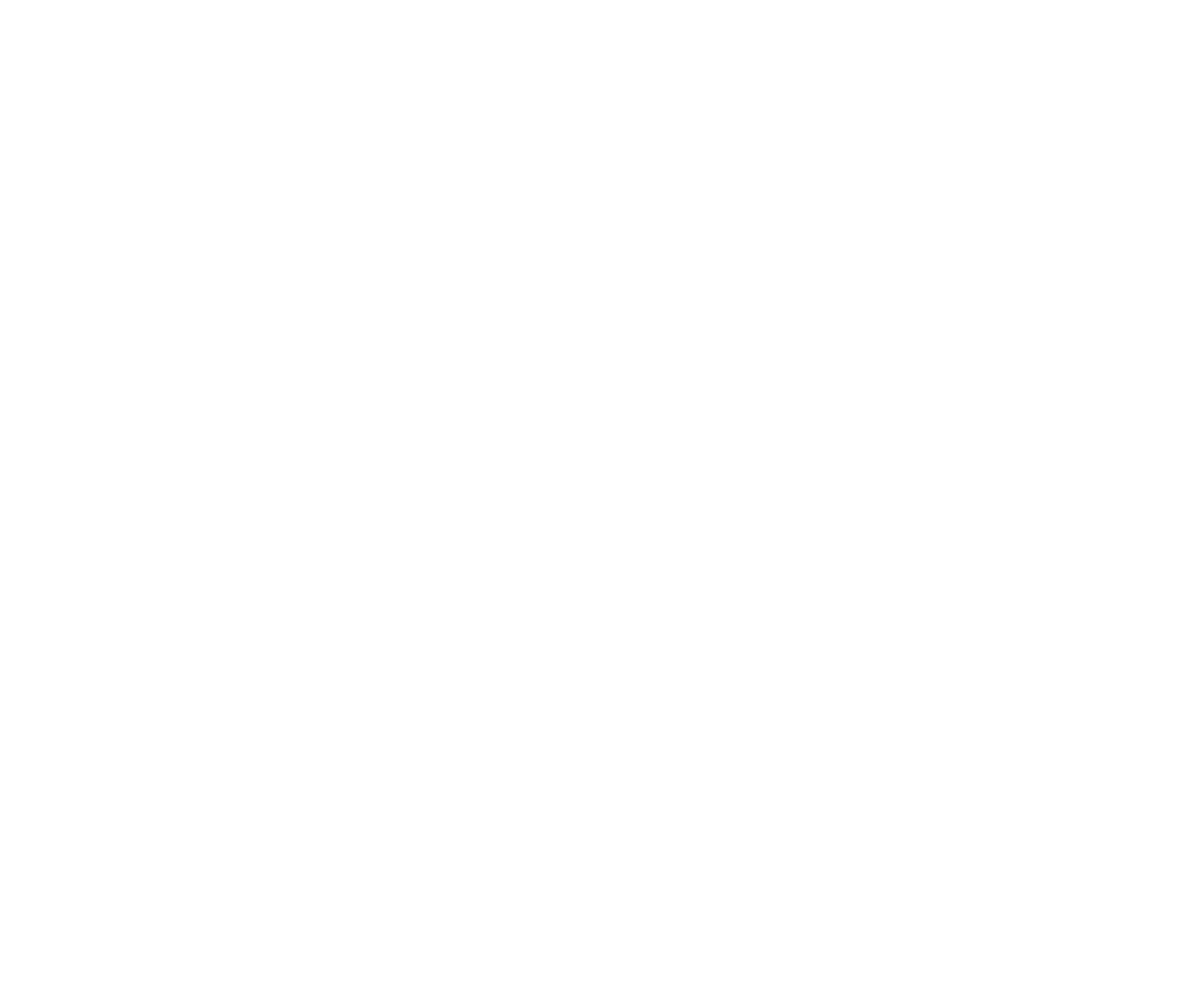
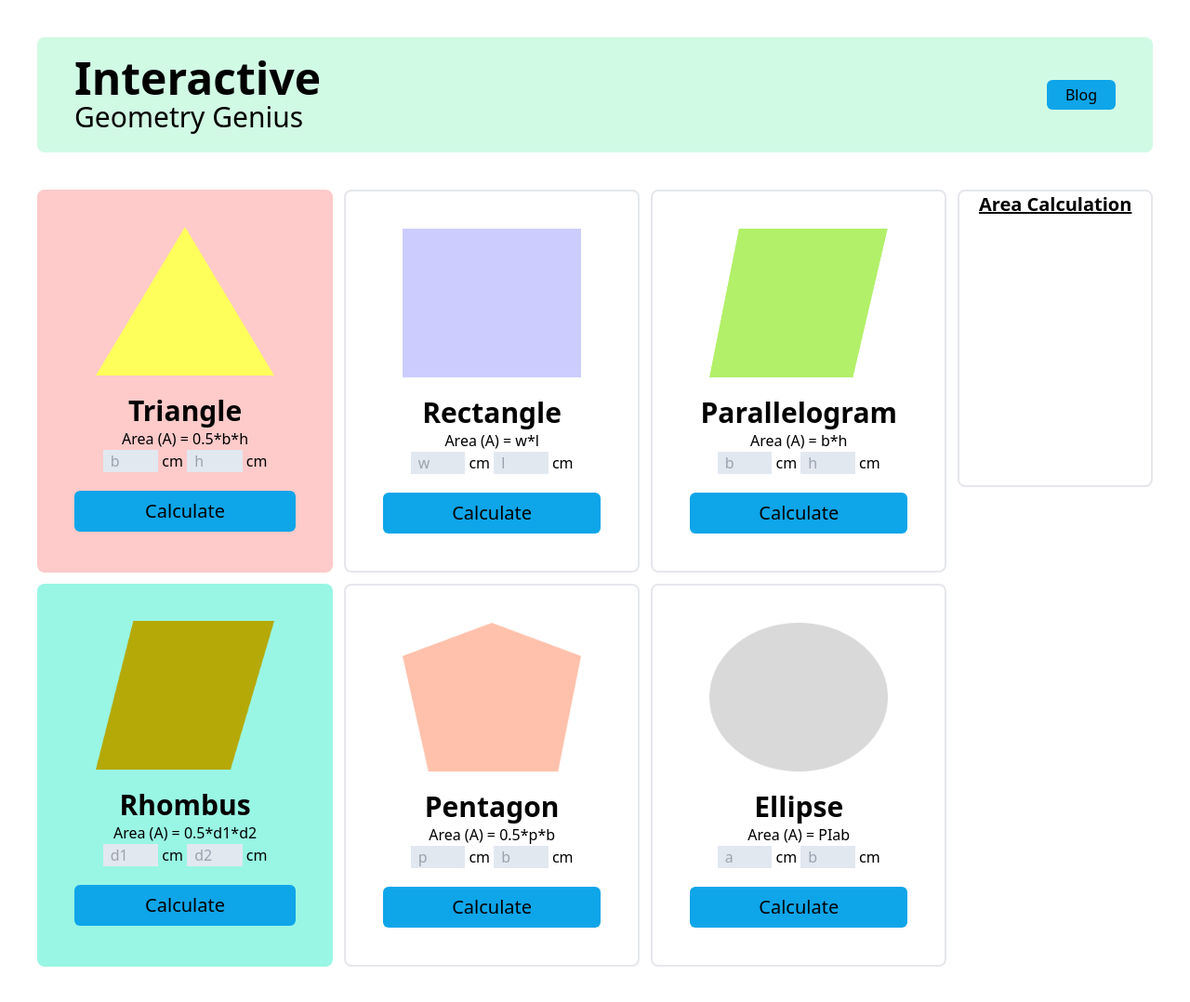
Before and after one commit to hasnayems/assignment-5, a plain HTML site: page index.html in a window 1280 px wide. Shown: the whole page at 93% size. Before the commit the page ends 800 px from the top, so only its background shows below. Drawn offline with nearby package versions, Linux system fonts and the light colour scheme.

Commit message:
html css part almost done

```diff
--- a/index.html
+++ b/index.html
@@ -5,8 +5,74 @@
     <meta http-equiv="X-UA-Compatible" content="IE=edge">
     <meta name="viewport" content="width=device-width, initial-scale=1.0">
     <title>Document</title>
+    <script src="https://cdn.tailwindcss.com"></script>
 </head>
 <body>
+    <nav class="flex justify-between bg-emerald-100 m-10 px-10 py-5 rounded-lg items-center">
+        <div>
+            <h1 class="text-5xl font-semibold">Interactive</h1>
+            <p class="text-3xl">Geometry Genius</p>
+        </div>
+        <div>
+            <button class="bg-sky-500 px-5 py-1 rounded-md">Blog</button>
+        </div>
+    </nav>
+    <section class="flex justify-between m-10 gap-3">
+        <div class="grid grid-cols-3 text-center gap-3">
+            <div class="p-10 bg-red-200 rounded-lg">
+                <img class="mx-auto mb-5 h-40 w-48" src="/images/triangle.png" alt="">
+                <h3 class="text-3xl font-semibold">Triangle</h3>
+                <p>Area (A) = <span id="triangle-0.5-element">0.5</span>*<span id="triangle-b-element">b</span>*<span id="triangle-h-element">h</span></p>
+                <input id="triangle-input-1" class="bg-slate-200 w-1/4 pl-2" type="text" placeholder="b"> <span>cm</span>
+                <input id="triangle-input-2" class="bg-slate-200 w-1/4 mb-5 pl-2" type="text" placeholder="h"> <span>cm</span><br>
+                <button id="triangle-calculate" class="bg-sky-500  py-2 w-full rounded-md text-xl">Calculate</button>
+            </div>
+            <div class="border-2 p-10 rounded-lg">
+                <img class="mx-auto mb-5 mb-5 h-40 w-48" src="/images/rectangle.png" alt="">
+                <h3 class="text-3xl font-semibold">Rectangle</h3>
+                <p>Area (A) = <span>w</span>*<span>l</span></p>
+                <input class="bg-slate-200 w-1/4 pl-2" type="text" placeholder="w"> <span>cm</span>
+                <input class="bg-slate-200 w-1/4 mb-5 pl-2" type="text" placeholder="l"> <span>cm</span><br>
+                <button class="bg-sky-500  py-2 w-full rounded-md text-xl">Calculate</button>
+            </div>
+            <div class="border-2 p-10 rounded-lg">
+                <img class="mx-auto mb-5 mb-5 h-40 w-48" src="/images/parallelogram.png" alt="">
+                <h3 class="text-3xl font-semibold">Parallelogram</h3>
+                <p>Area (A) = <span>b</span>*<span>h</p>
+                <input class="bg-slate-200 w-1/4 pl-2" type="text" placeholder="b"> <span>cm</span>
+                <input class="bg-slate-200 w-1/4 mb-5 pl-2" type="text" placeholder="h"> <span>cm</span><br>
+                <button class="bg-sky-500  py-2 w-full rounded-md text-xl">Calculate</button>
+            </div>
+            <div class="p-10 bg-teal-200 rounded-lg">
+                <img class="mx-auto mb-5 mb-5 h-40 w-48" src="/images/rhombus.png" alt="">
+                <h3 class="text-3xl font-semibold">Rhombus</h3>
+                <p>Area (A) = <span>0.5</span>*<span>d1</span>*<span>d2</span></p>
+                <input class="bg-slate-200 w-1/4 pl-2" type="text" placeholder="d1"> <span>cm</span>
+                <input class="bg-slate-200 w-1/4 mb-5 pl-2" type="text" placeholder="d2"> <span>cm</span><br>
+                <button class="bg-sky-500  py-2 w-full rounded-md text-xl">Calculate</button>
+            </div>
+            <div class="border-2 p-10 rounded-lg">
+                <img class="mx-auto mb-5 mb-5 h-40 w-48" src="/images/pentagon.png" alt="">
+                <h3 class="text-3xl font-semibold">Pentagon</h3>
+                <p>Area (A) = <span>0.5</span>*<span>p</span>*<span>b</span></p>
+                <input class="bg-slate-200 w-1/4 pl-2" type="text" placeholder="p"> <span>cm</span>
+                <input class="bg-slate-200 w-1/4 mb-5 pl-2" type="text" placeholder="b"> <span>cm</span><br>
+                <button class="bg-sky-500  py-2 w-full rounded-md text-xl">Calculate</button>
+            </div>
+            <div class="border-2 p-10 rounded-lg">
+                <img class="mx-auto mb-5 mb-5 h-40 w-48" src="/images/ellipse.png" alt="">
+                <h3 class="text-3xl font-semibold">Ellipse</h3>
+                <p>Area (A) = <span>PI</span><span>a</span><span>b</span></p>
+                <input class="bg-slate-200 w-1/4 pl-2" type="text" placeholder="a"> <span>cm</span>
+                <input class="bg-slate-200 w-1/4 mb-5 pl-2" type="text" placeholder="b"> <span>cm</span><br>
+                <button class="bg-sky-500  py-2 w-full rounded-md text-xl">Calculate</button>
+            </div>
+        </div>
+        <div class="border-2 w-1/3 h-80 rounded-lg">
+            <h5 class="text-xl font-semibold text-center underline">Area Calculation</h5>
+        </div>
+    </section>
 
+    <script src="first.js"></script>
 </body>
 </html>
--- /dev/null
+++ b/tailwind.config.js
@@ -0,0 +1,8 @@
+/** @type {import('tailwindcss').Config} */
+module.exports = {
+    content: ["./src/**/*.{html,js}"],
+    theme: {
+      extend: {},
+    },
+    plugins: [],
+  }
```
Also changed, not shown: first.js (added).
